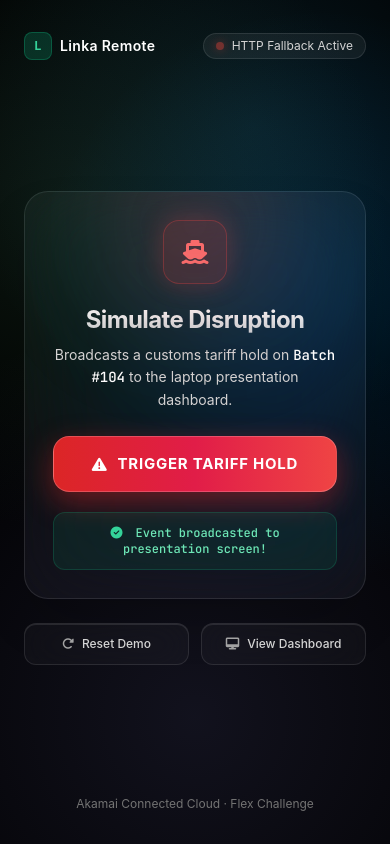
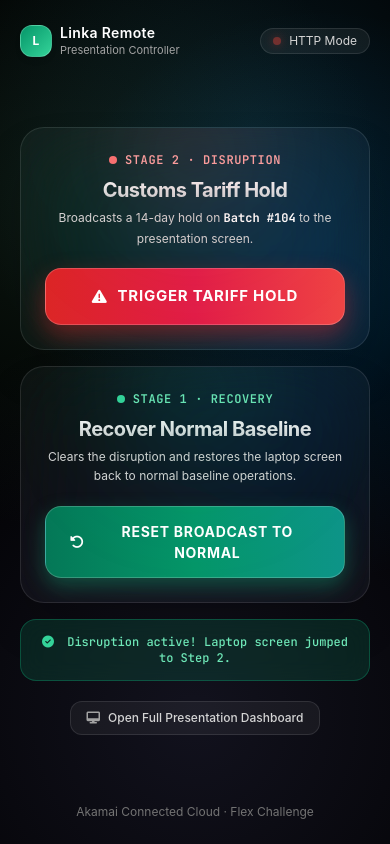
Before and after one commit to HackmidwestLMTV/Linka, a website: page public/trigger.html in a window 390 px wide. Both pictures are taken after a click on the button "TRIGGER TARIFF HOLD". Drawn offline with nearby package versions, Linux system fonts and the light colour scheme; no server answers; a web font is replaced by a local one.

Commit message:
feat(remote): add recovery reset button to phone remote with dual-channel broadcast to restore baseline

```diff
--- a/public/trigger.html
+++ b/public/trigger.html
@@ -14,63 +14,83 @@
         body { touch-action: manipulation; }
     </style>
 </head>
-<body class="min-h-screen flex flex-col items-center justify-between p-6 vision-bg text-white selection:bg-white/20">
+<body class="min-h-screen flex flex-col items-center justify-between p-5 vision-bg text-white selection:bg-white/20">
 
-    <!-- Top Connection Pill -->
-    <header class="w-full max-w-sm flex items-center justify-between pt-2">
+    <!-- Top Connection Bar -->
+    <header class="w-full max-w-sm flex items-center justify-between pt-1">
         <div class="flex items-center gap-2">
-            <div class="h-7 w-7 rounded-lg bg-emerald-500/20 border border-emerald-500/30 flex items-center justify-center text-emerald-400 font-bold text-xs">L</div>
-            <span class="text-sm font-semibold tracking-wide">Linka Remote</span>
+            <div class="h-8 w-8 rounded-xl bg-gradient-to-br from-emerald-600 to-emerald-400 border border-white/20 flex items-center justify-center text-white font-bold text-xs shadow-md">L</div>
+            <div>
+                <h1 class="text-sm font-semibold tracking-wide leading-tight">Linka Remote</h1>
+                <p class="text-[11px] text-neutral-400">Presentation Controller</p>
+            </div>
         </div>
         <div id="conn-pill" class="flex items-center gap-2 px-3 py-1 rounded-full bg-white/[0.06] border border-white/10 text-xs">
             <span id="conn-dot" class="dot dot-green"></span>
-            <span id="conn-text" class="text-neutral-300">Connected</span>
+            <span id="conn-text" class="text-neutral-300">Live</span>
         </div>
     </header>
 
-    <!-- Main Controller Card -->
-    <main class="w-full max-w-sm my-auto space-y-6">
-        <div class="vision-glass p-7 text-center relative overflow-hidden rounded-3xl border border-white/10 shadow-2xl">
-            <!-- Ambient glowing orb -->
-            <div class="absolute -top-12 left-1/2 -translate-x-1/2 w-40 h-40 bg-red-500/25 rounded-full blur-3xl pointer-events-none"></div>
+    <!-- Main Controller Stack -->
+    <main class="w-full max-w-sm my-auto space-y-4 py-4">
 
-            <div class="w-16 h-16 bg-red-500/15 border border-red-500/30 text-red-400 rounded-2xl flex items-center justify-center mx-auto mb-5 text-2xl shadow-[0_0_25px_rgba(239,68,68,0.25)]">
-                <i class="fa-solid fa-ship"></i>
+        <!-- 1. SIMULATE DISRUPTION CARD -->
+        <section class="vision-glass p-6 text-center relative overflow-hidden rounded-3xl border border-white/10 shadow-2xl">
+            <div class="absolute -top-12 left-1/2 -translate-x-1/2 w-36 h-36 bg-red-500/20 rounded-full blur-3xl pointer-events-none"></div>
+
+            <div class="flex items-center justify-center gap-2 mb-2">
+                <span class="w-2 h-2 rounded-full bg-red-400 animate-pulse"></span>
+                <span class="text-xs uppercase tracking-wider font-semibold text-red-300 font-mono">Stage 2 · Disruption</span>
             </div>
 
-            <h2 class="text-2xl font-bold apple-heading tracking-tight mb-2">Simulate Disruption</h2>
-            <p class="text-neutral-300 text-sm leading-relaxed mb-6">
-                Broadcasts a customs tariff hold on <span class="font-mono text-white font-medium">Batch #104</span> to the laptop presentation dashboard.
+            <h2 class="text-xl font-bold apple-heading tracking-tight mb-1">Customs Tariff Hold</h2>
+            <p class="text-neutral-300 text-xs leading-relaxed mb-5">
+                Broadcasts a 14-day hold on <strong class="text-white font-mono">Batch #104</strong> to the presentation screen.
             </p>
 
-            <!-- Big Action Button -->
-            <button id="trigger-btn" onclick="fireDisruption()" class="w-full py-4 px-6 rounded-2xl bg-gradient-to-r from-red-600 via-rose-600 to-red-500 hover:from-red-500 hover:to-rose-400 active:scale-95 text-white font-bold text-[15px] uppercase tracking-wider shadow-[0_10px_30px_rgba(220,38,38,0.45)] transition-all flex items-center justify-center gap-2.5 border border-white/20">
+            <button id="trigger-btn" onclick="fireDisruption()" class="w-full py-4 px-6 rounded-2xl bg-gradient-to-r from-red-600 via-rose-600 to-red-500 hover:from-red-500 hover:to-rose-400 active:scale-95 text-white font-bold text-[15px] uppercase tracking-wider shadow-[0_10px_25px_rgba(220,38,38,0.45)] transition-all flex items-center justify-center gap-2.5 border border-white/20">
                 <i class="fa-solid fa-triangle-exclamation"></i>
                 <span id="btn-text">Trigger Tariff Hold</span>
             </button>
+        </section>
 
-            <!-- Real-time Status Badge -->
-            <div id="status-box" class="mt-5 p-3 rounded-xl bg-emerald-500/10 border border-emerald-500/20 text-emerald-300 text-xs font-mono font-medium hidden">
-                <i class="fa-solid fa-circle-check mr-1.5 text-emerald-400"></i>
-                <span id="status-msg">Event broadcasted to presentation screen!</span>
+        <!-- 2. RECOVER / RESET TO NORMAL CARD -->
+        <section class="vision-glass p-6 text-center relative overflow-hidden rounded-3xl border border-white/10 shadow-2xl">
+            <div class="absolute -top-12 left-1/2 -translate-x-1/2 w-36 h-36 bg-emerald-500/15 rounded-full blur-3xl pointer-events-none"></div>
+
+            <div class="flex items-center justify-center gap-2 mb-2">
+                <span class="w-2 h-2 rounded-full bg-emerald-400"></span>
+                <span class="text-xs uppercase tracking-wider font-semibold text-emerald-300 font-mono">Stage 1 · Recovery</span>
             </div>
+
+            <h2 class="text-xl font-bold apple-heading tracking-tight mb-1">Recover Normal Baseline</h2>
+            <p class="text-neutral-300 text-xs leading-relaxed mb-5">
+                Clears the disruption and restores the laptop screen back to normal baseline operations.
+            </p>
+
+            <button id="reset-btn" onclick="recoverBaseline()" class="w-full py-3.5 px-6 rounded-2xl bg-gradient-to-r from-emerald-700 via-emerald-600 to-teal-600 hover:from-emerald-600 hover:to-teal-500 active:scale-95 text-white font-bold text-[14px] uppercase tracking-wider shadow-[0_8px_20px_rgba(16,185,129,0.35)] transition-all flex items-center justify-center gap-2.5 border border-white/20">
+                <i class="fa-solid fa-rotate-left"></i>
+                <span id="reset-btn-text">Reset Broadcast to Normal</span>
+            </button>
+        </section>
+
+        <!-- Status Notification Box -->
+        <div id="status-box" class="p-3.5 rounded-2xl bg-white/[0.08] backdrop-blur-md border border-white/15 text-center text-xs font-mono font-medium hidden transition-all">
+            <span id="status-icon" class="mr-1.5"></span>
+            <span id="status-msg"></span>
         </div>
 
-        <!-- Secondary Controls -->
-        <div class="grid grid-cols-2 gap-3">
-            <button onclick="resetPresentation()" class="py-3 px-4 rounded-xl vision-card hover:bg-white/10 active:scale-95 text-neutral-300 text-xs font-medium transition border border-white/10 flex items-center justify-center gap-2">
-                <i class="fa-solid fa-rotate-right text-neutral-400"></i>
-                <span>Reset Demo</span>
-            </button>
-            <a href="/" class="py-3 px-4 rounded-xl vision-card hover:bg-white/10 active:scale-95 text-neutral-300 text-xs font-medium transition border border-white/10 flex items-center justify-center gap-2 text-center">
+        <!-- Secondary Navigation -->
+        <div class="pt-1 text-center">
+            <a href="/" class="inline-flex items-center gap-2 px-4 py-2 rounded-xl bg-white/[0.05] hover:bg-white/10 text-neutral-300 text-xs font-medium border border-white/10 transition">
                 <i class="fa-solid fa-desktop text-neutral-400"></i>
-                <span>View Dashboard</span>
+                <span>Open Full Presentation Dashboard</span>
             </a>
         </div>
     </main>
 
     <!-- Footer -->
-    <footer class="w-full max-w-sm text-center text-xs text-neutral-500 pb-2">
+    <footer class="w-full max-w-sm text-center text-xs text-neutral-500 pb-1">
         <span>Akamai Connected Cloud · Flex Challenge</span>
     </footer>
 
@@ -78,29 +98,45 @@
         const $ = (id) => document.getElementById(id);
         const socket = typeof io === 'function' ? io({ transports: ['websocket', 'polling'], timeout: 5000 }) : null;
 
-        // Monitor socket connectivity
+        // Monitor connection state
         if (socket) {
             socket.on('connect', () => {
                 $('conn-dot').className = 'dot dot-green';
-                $('conn-text').textContent = 'Connected';
+                $('conn-text').textContent = 'Live';
             });
             socket.on('disconnect', () => {
                 $('conn-dot').className = 'dot dot-red';
-                $('conn-text').textContent = 'Offline (HTTP mode)';
+                $('conn-text').textContent = 'Offline (HTTP)';
             });
             socket.on('connect_error', () => {
                 $('conn-dot').className = 'dot dot-red';
-                $('conn-text').textContent = 'HTTP Fallback Active';
+                $('conn-text').textContent = 'HTTP Mode';
             });
+        }
+
+        function showStatus(message, isSuccess = true) {
+            const box = $('status-box');
+            const icon = $('status-icon');
+            const msg = $('status-msg');
+
+            box.className = `p-3.5 rounded-2xl backdrop-blur-md border text-center text-xs font-mono font-medium transition-all ${
+                isSuccess
+                    ? 'bg-emerald-500/15 border-emerald-500/30 text-emerald-300'
+                    : 'bg-red-500/15 border-red-500/30 text-red-300'
+            }`;
+            icon.className = isSuccess ? 'fa-solid fa-circle-check text-emerald-400 mr-1.5' : 'fa-solid fa-triangle-exclamation text-red-400 mr-1.5';
+            msg.textContent = message;
+            box.classList.remove('hidden');
+
+            setTimeout(() => {
+                box.classList.add('hidden');
+            }, 4500);
         }
 
         async function fireDisruption() {
             const btn = $('trigger-btn');
             const btnText = $('btn-text');
-            const statusBox = $('status-box');
-            const statusMsg = $('status-msg');
 
-            // Haptic feedback for smartphones
             if (navigator.vibrate) {
                 try { navigator.vibrate([40, 60, 40]); } catch (e) {}
             }
@@ -115,56 +151,62 @@
                 delayDays: 14
             };
 
-            // 1. Emit via WebSocket if available
+            // 1. WebSocket Broadcast
             if (socket && socket.connected) {
                 socket.emit('TRIGGER_DISRUPTION', payload);
             }
 
-            // 2. Dual-channel REST HTTP POST (guaranteed to reach server even over strict cellular networks)
+            // 2. Dual-channel HTTP REST Fallback
             try {
-                const res = await fetch('/api/trigger', {
+                await fetch('/api/trigger', {
                     method: 'POST',
                     headers: { 'Content-Type': 'application/json' },
                     body: JSON.stringify(payload)
                 });
-                if (res.ok) {
-                    statusMsg.textContent = 'Disruption broadcasted to laptop!';
-                }
             } catch (err) {
-                console.warn('HTTP fallback notice:', err);
+                console.warn('HTTP fallback note:', err);
             }
 
-            statusBox.classList.remove('hidden');
+            showStatus('Disruption active! Laptop screen jumped to Step 2.', true);
 
             setTimeout(() => {
                 btn.disabled = false;
                 btn.classList.remove('opacity-75');
                 btnText.innerHTML = 'Trigger Tariff Hold';
             }, 2500);
-
-            setTimeout(() => {
-                statusBox.classList.add('hidden');
-            }, 6000);
         }
 
-        async function resetPresentation() {
+        async function recoverBaseline() {
+            const btn = $('reset-btn');
+            const btnText = $('reset-btn-text');
+
             if (navigator.vibrate) {
-                try { navigator.vibrate(30); } catch (e) {}
+                try { navigator.vibrate(50); } catch (e) {}
             }
 
+            btn.disabled = true;
+            btn.classList.add('opacity-75');
+            btnText.innerHTML = '<i class="fa-solid fa-spinner fa-spin mr-1"></i> Recovering...';
+
+            // 1. WebSocket Broadcast
             if (socket && socket.connected) {
                 socket.emit('RESET_DEMO');
             }
 
+            // 2. Dual-channel HTTP REST Fallback
             try {
                 await fetch('/api/reset', { method: 'POST' });
-            } catch (e) {}
+            } catch (err) {
+                console.warn('HTTP reset note:', err);
+            }
 
-            const statusBox = $('status-box');
-            const statusMsg = $('status-msg');
-            statusMsg.textContent = 'Presentation reset to Baseline Step 1.';
-            statusBox.classList.remove('hidden');
-            setTimeout(() => statusBox.classList.add('hidden'), 3000);
+            showStatus('System recovered! Laptop screen returned to Baseline Step 1.', true);
+
+            setTimeout(() => {
+                btn.disabled = false;
+                btn.classList.remove('opacity-75');
+                btnText.innerHTML = 'Reset Broadcast to Normal';
+            }, 2000);
         }
     </script>
 </body>
--- a/server.js
+++ b/server.js
@@ -170,12 +170,13 @@ app.post('/api/reset', async (req, res) => {
       }
     }
     currentResources.forEach(r => r.status = "RUNNING");
+    io.emit('RESET_DEMO_BROADCAST');
     io.emit('INIT_STATE', {
       resources: currentResources,
       provider: "Akamai",
       mode: isLiveAkamai ? "live" : "demo"
     });
-    res.json({ success: true });
+    res.json({ success: true, message: "System recovered to normal baseline" });
   } catch (err) {
     res.status(500).json({ error: err.message });
   }
@@ -245,6 +246,7 @@ io.on('connection', async (socket) => {
         }
       }
       currentResources.forEach(r => r.status = "RUNNING");
+      io.emit('RESET_DEMO_BROADCAST');
       io.emit('INIT_STATE', {
         resources: currentResources,
         provider: "Akamai",
```
Also changed, not shown: public/app.js (+10 -2 lines).
